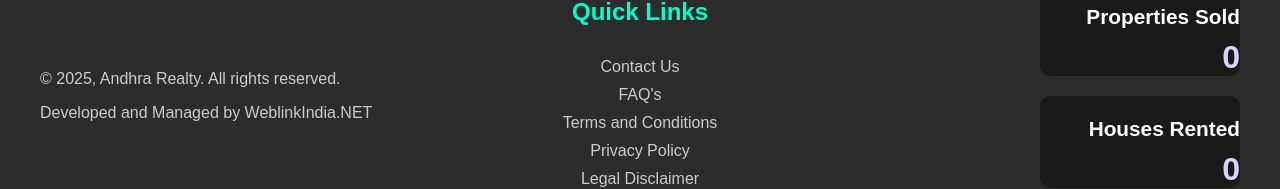
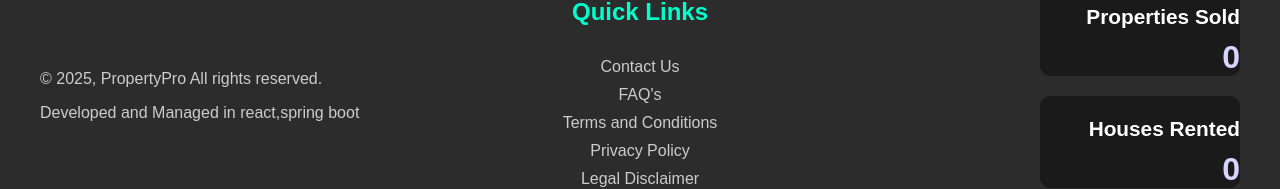
Before and after one commit to SAI30570SREERachapudi/Property-Management-System, a React (Vite) app in the folder client/: page / in a window 1280 px wide. Shown: the part 1048-1237 px from the top of the page. Built offline with nearby package versions, Linux system fonts and the light colour scheme.

Commit message:
coding in react

```diff
--- a/client/src/components/HomePage.jsx
+++ b/client/src/components/HomePage.jsx
@@ -87,8 +87,8 @@ export default function HomePage() {
 <footer class="footer">
   <div class="footer-content">
     <div class="footer-info">
-      <p class="footer-text">© 2025, Andhra Realty. All rights reserved.</p>
-      <p class="footer-text">Developed and Managed by WeblinkIndia.NET</p>
+      <p class="footer-text">© 2025, PropertyPro All rights reserved.</p>
+      <p class="footer-text">Developed and Managed in react,spring boot</p>
     </div>
     <div class="footer-links">
       <h4>Quick Links</h4>
```
